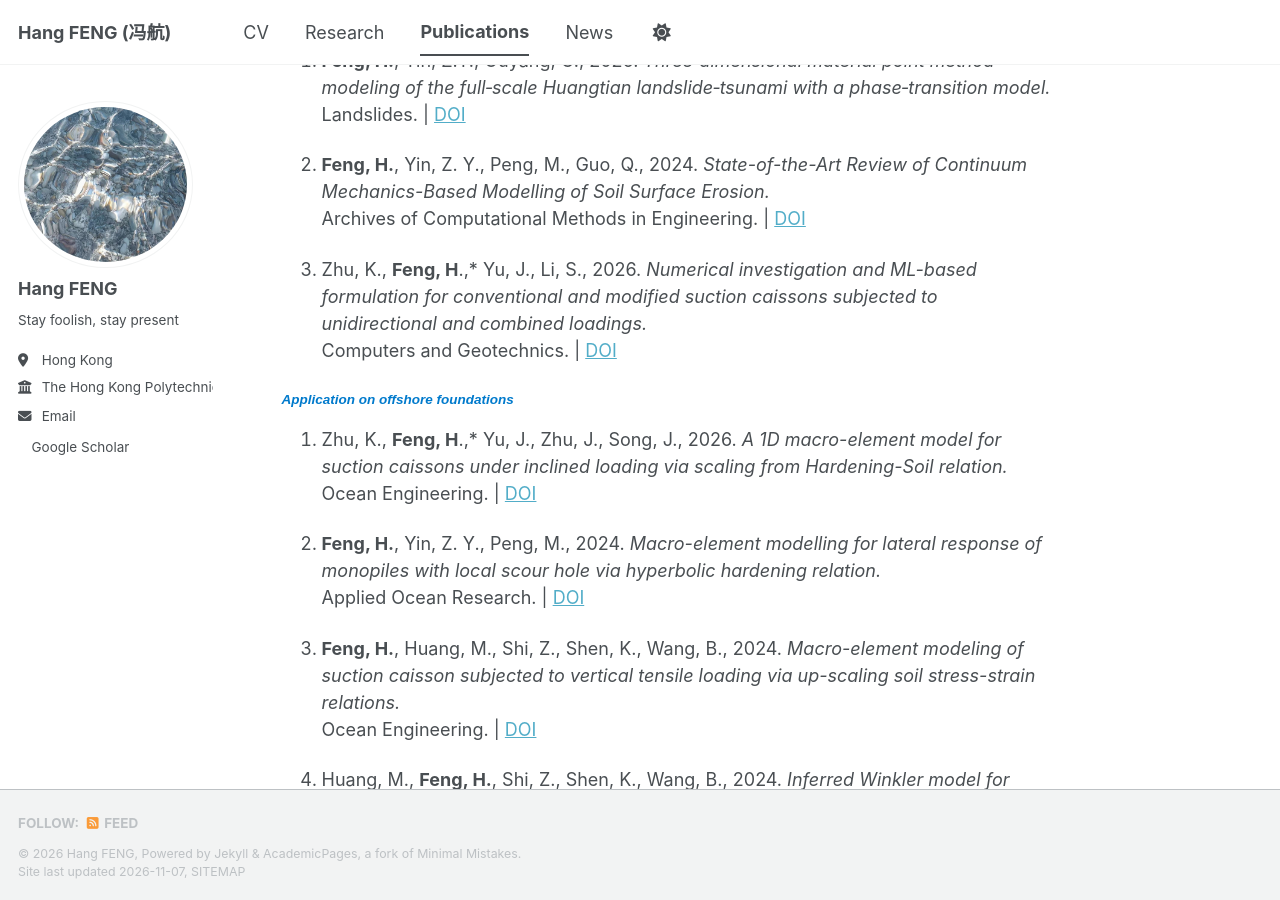
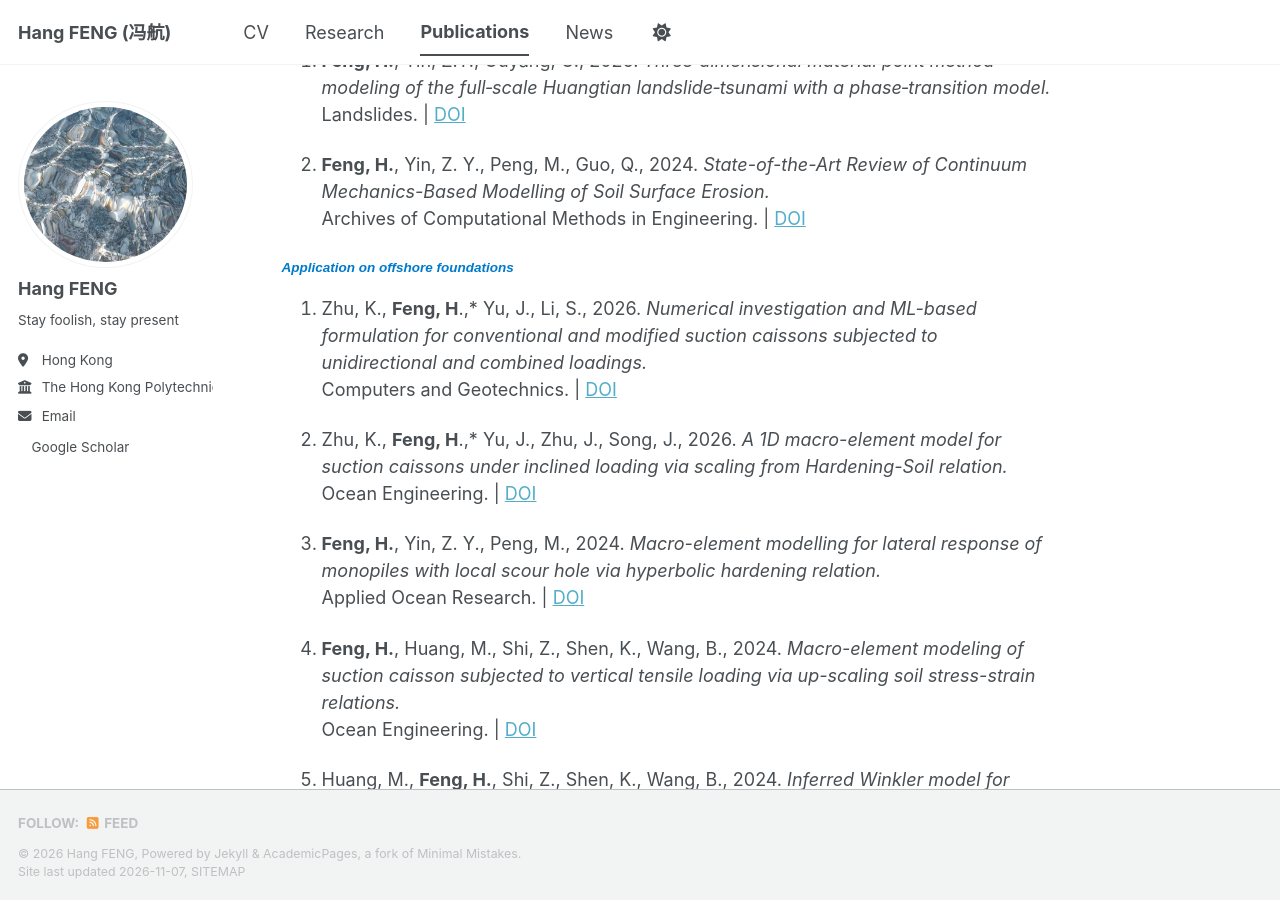
Before and after one commit to fenghang454/fenghang454.github.io, a Jekyll site: the page built from _pages/publications.md, in a window 1280 px wide and 900 px high, scrolled down 1499 px. Built offline with Jekyll 4.4.1, drawn with Linux system fonts in a browser that asks for light colours; a style sheet for code colours, icons or effects is not loaded; part of the change alters nothing that is shown.

Commit message:
Update publications.md

```diff
--- a/_pages/publications.md
+++ b/_pages/publications.md
@@ -68,25 +68,25 @@ author_profile: true
    *State-of-the-Art Review of Continuum Mechanics-Based Modelling of Soil Surface Erosion.*
    Archives of Computational Methods in Engineering.  | [DOI](https://doi.org/10.1007/s11831-024-10198-0)
 
-3. Zhu, K., **Feng, H**.,* Yu, J., Li, S., 2026.
+#### <span style="font-family: Arial; font-style: italic; color: #007ACC;">Application on offshore foundations </span>
+
+1. Zhu, K., **Feng, H**.,* Yu, J., Li, S., 2026.
    *Numerical investigation and ML-based formulation for conventional and modified suction caissons subjected to unidirectional and combined loadings.*
    Computers and Geotechnics.  | [DOI](https://doi.org/10.1016/j.compgeo.2025.107637)
 
-#### <span style="font-family: Arial; font-style: italic; color: #007ACC;">Application on offshore foundations </span>
-
-1. Zhu, K., **Feng, H**.,* Yu, J., Zhu, J., Song, J., 2026.
+2. Zhu, K., **Feng, H**.,* Yu, J., Zhu, J., Song, J., 2026.
    *A 1D macro-element model for suction caissons under inclined loading via scaling from Hardening-Soil relation.*
    Ocean Engineering.     | [DOI](10.1016/j.oceaneng.2026.128346)
 
-2. **Feng, H.**, Yin, Z. Y., Peng, M., 2024.
+3. **Feng, H.**, Yin, Z. Y., Peng, M., 2024.
    *Macro-element modelling for lateral response of monopiles with local scour hole via hyperbolic hardening relation.*
    Applied Ocean Research.  | [DOI](https://doi.org/10.1016/j.apor.2024.104233)
 
-3. **Feng, H.**, Huang, M., Shi, Z., Shen, K., Wang, B., 2024.
+4. **Feng, H.**, Huang, M., Shi, Z., Shen, K., Wang, B., 2024.
    *Macro-element modeling of suction caisson subjected to vertical tensile loading via up-scaling soil stress-strain relations.*
    Ocean Engineering.  | [DOI](https://doi.org/10.1016/j.oceaneng.2024.117850)
 
-4. Huang, M., **Feng, H.**, Shi, Z., Shen, K., Wang, B., 2024.
+5. Huang, M., **Feng, H.**, Shi, Z., Shen, K., Wang, B., 2024.
    *Inferred Winkler model for uplift response of suction caisson in undrained clays.*
    Acta Geotechnica.  | [DOI](https://doi.org/10.1007/s11440-023-01916-2)
 
```
